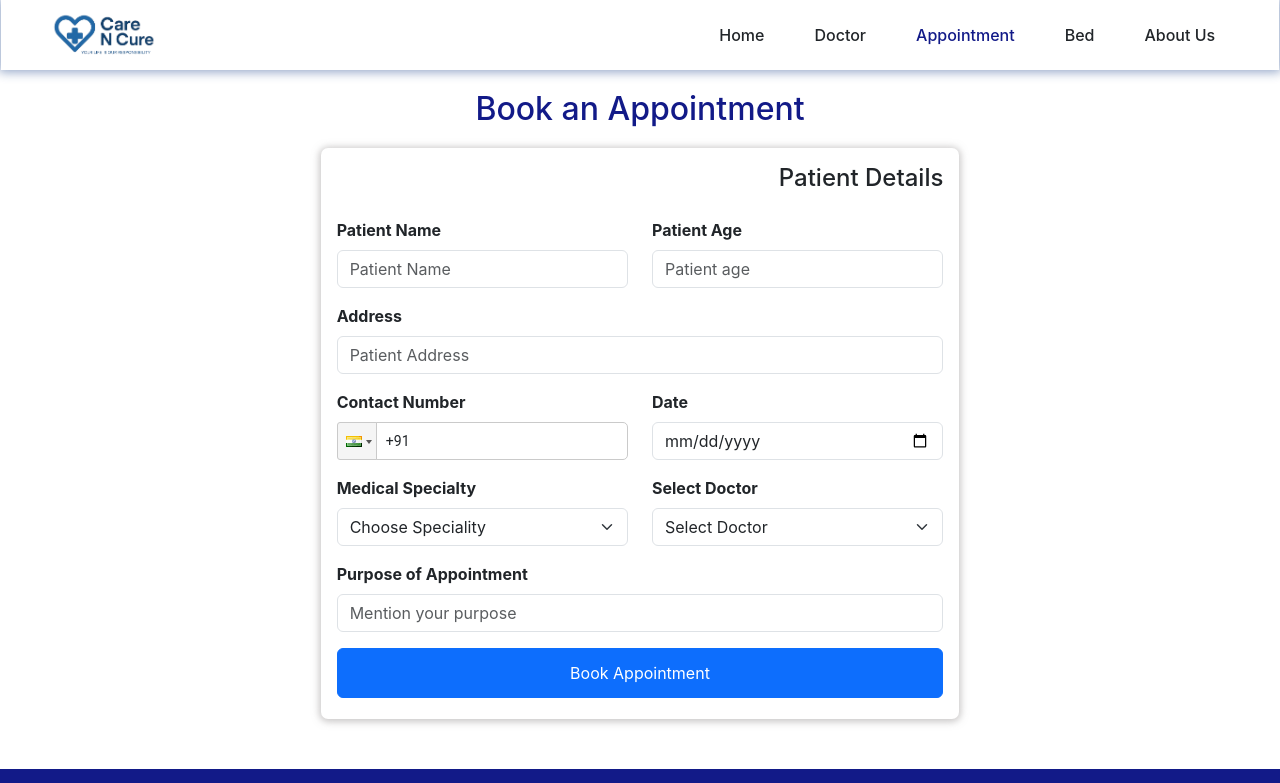
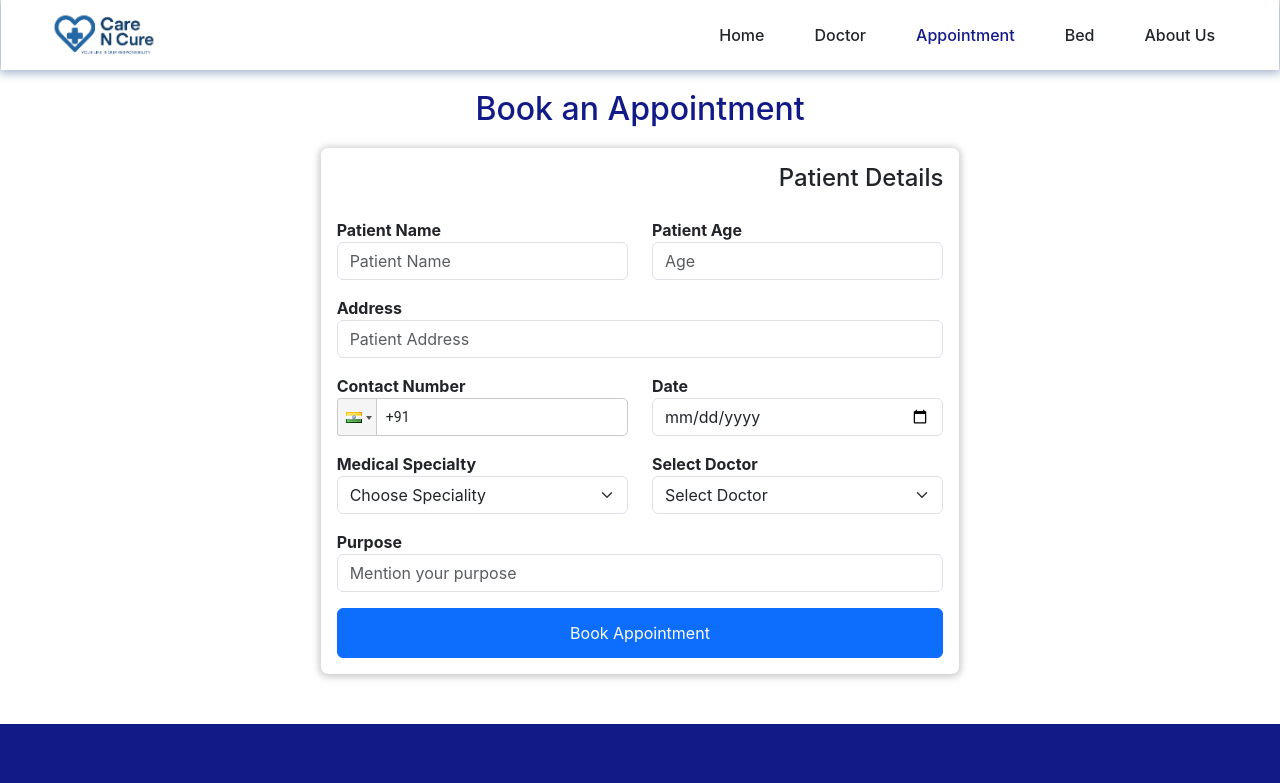
Before and after one commit to HaldarSayan18/careNcure, a React (Create React App) app in the folder frontend/: page /appointment in a window 1280 px wide. Shown: the top 783 px of the page. Built offline with nearby package versions, Linux system fonts and the light colour scheme.

Commit message:
spelling check and form validation completed

```diff
--- a/frontend/package.json
+++ b/frontend/package.json
@@ -9,6 +9,7 @@
     "@testing-library/user-event": "^13.5.0",
     "axios": "^1.11.0",
     "bootstrap": "^5.3.7",
+    "formik": "^2.4.6",
     "react": "^19.1.1",
     "react-bootstrap": "^2.10.10",
     "react-dom": "^19.1.1",
@@ -17,7 +18,8 @@
     "react-router-dom": "^7.7.1",
     "react-scripts": "5.0.1",
     "react-toastify": "^11.0.5",
-    "web-vitals": "^2.1.4"
+    "web-vitals": "^2.1.4",
+    "yup": "^1.7.0"
   },
   "scripts": {
     "start": "react-scripts start",
--- a/frontend/src/pages/Appointment.jsx
+++ b/frontend/src/pages/Appointment.jsx
@@ -1,101 +1,135 @@
 import React, { useState } from 'react'
+import { Formik, Form, Field, ErrorMessage } from 'formik';
 import Button from 'react-bootstrap/Button';
 import Col from 'react-bootstrap/Col';
-import Form from 'react-bootstrap/Form';
 import Row from 'react-bootstrap/Row';
 import PhoneInput from 'react-phone-input-2'
 import 'react-phone-input-2/lib/style.css';
 import { toast, ToastContainer } from 'react-toastify';
+import { appointmentFormValidation } from '../validation/FormValidation';
 
 const Appointment = () => {
     const [phone, setPhone] = useState('');
-    const handleAppointmentSubmit = () => {
+    const handleAppointmentSubmit = (values, { resetForm }) => {
+        values.contact_number = phone;
+        console.log("Form Submitted:", values);
         toast.success("Booked!");
+        resetForm();
     };
     return (
         <div className='appointment-container'>
             <ToastContainer />
             <h2>Book an Appointment</h2>
-            <Form className='appointment-form' method='' action=''>
+            {/* appointment form with validation */}
+            <Formik
+                initialValues={{
+                    patient_name: "",
+                    patient_age: "",
+                    address: "",
+                    contact_number: "",
+                    date: "",
+                    medical_speciality: "",
+                    select_doc: "",
+                    purpose: "",
+                }}
+                validationSchema={appointmentFormValidation}
+                onSubmit={handleAppointmentSubmit}
+            >
+                {({ errors, touched, setFieldValue }) => (
+                    <Form className='appointment-form'>
                         <h4>Patient Details</h4>
+
                         <Row className="mb-3">
-                    <Form.Group as={Col} controlId="formGridName">
-                        <Form.Label><strong>Patient Name</strong></Form.Label>
-                        <Form.Control type="text" placeholder="Patient Name" />
-                    </Form.Group>
+                            <Col>
+                                <label><strong>Patient Name</strong></label>
+                                <Field name="patient_name" className="form-control" placeholder="Patient Name" />
+                                <ErrorMessage name="patient_name" component="div" className="text-danger" />
+                            </Col>
 
-                    <Form.Group as={Col} controlId="formGridAge">
-                        <Form.Label><strong>Patient Age</strong></Form.Label>
-                        <Form.Control type="number" min={0} max={99} placeholder="Patient age" onInput={(e) => {
-                            // Restrict more than 2 digits
+                            <Col>
+                                <label><strong>Patient Age</strong></label>
+                                <Field
+                                    name="patient_age"
+                                    type="number"
+                                    className="form-control"
+                                    placeholder="Age"
+                                    onInput={(e) => {
                                         if (e.target.value.length > 2) {
                                             e.target.value = e.target.value.slice(0, 2);
                                         }
-                        }} />
-                    </Form.Group>
+                                    }}
+                                />
+                                <ErrorMessage name="patient_age" component="div" className="text-danger" />
+                            </Col>
                         </Row>
 
-
-                <Form.Group className='mb-3' controlId="formGridPurpose">
-                    <Form.Label><strong>Address</strong></Form.Label>
-                    <Form.Control type='text' placeholder="Patient Address" />
-                </Form.Group>
+                        <div className="mb-3">
+                            <label><strong>Address</strong></label>
+                            <Field name="address" className="form-control" placeholder="Patient Address" />
+                            <ErrorMessage name="address" component="div" className="text-danger" />
+                        </div>
 
                         <Row className="mb-3">
-                    <Form.Group as={Col} controlId="formGridContact">
-                        <Form.Label><strong>Contact Number</strong></Form.Label>
+                            <Col>
+                                <label><strong>Contact Number</strong></label>
                                 <PhoneInput
                                     country={'in'}
                                     onlyCountries={['in']}
                                     value={phone}
-                            onChange={setPhone}
+                                    onChange={(value) => {
+                                        setPhone(value);
+                                        setFieldValue("contact_number", value); // <-- updates Formik
+                                    }}
                                     inputProps={{
-                                name: 'phone',
                                         required: true,
                                         className: 'form-control'
                                     }}
-                            placeholder='+91-xxxxxxxxx'
                                     containerClass='react-tel-input w-100'
-                            inputClass='form-control'
                                 />
-                    </Form.Group>
+                                <ErrorMessage name="contact_number" component="div" className="text-danger" />
+                            </Col>
 
-                    <Form.Group as={Col} controlId="formGridDate">
-                        <Form.Label><strong>Date</strong></Form.Label>
-                        <Form.Control type='date' />
-                    </Form.Group>
+                            <Col>
+                                <label><strong>Date</strong></label>
+                                <Field type="date" name="date" className="form-control" />
+                                <ErrorMessage name="date" component="div" className="text-danger" />
+                            </Col>
                         </Row>
 
+                        <Row className="mb-3">
+                            <Col>
+                                <label><strong>Medical Specialty</strong></label>
+                                <Field as="select" name="medical_speciality" className="form-select">
+                                    <option value="">Choose Speciality</option>
+                                    <option value="Orthopedic">Orthopedic</option>
+                                    <option value="Neurologists">Neurologists</option>
+                                    <option value="Cardiologists">Cardiologists</option>
+                                </Field>
+                                <ErrorMessage name="medical_speciality" component="div" className="text-danger" />
+                            </Col>
 
-                <Row className="mb-3">
-                    <Form.Group as={Col} controlId="formGridMedSpl">
-                        <Form.Label><strong>Medical Specialty</strong></Form.Label>
-                        <Form.Select defaultValue="Choose Speciality">
-                            <option>Choose Speciality</option>
-                            <option>Orthopedic</option>
-                            <option>Neurologists</option>
-                            <option>Cardiologists</option>
-                        </Form.Select>
-                    </Form.Group>
-
-                    <Form.Group as={Col} controlId="formGridSelectDoctor">
-                        <Form.Label><strong>Select Doctor</strong></Form.Label>
-                        <Form.Select defaultValue="Select Doctor">
-                            <option>Select Doctor</option>
-                            <option>Dr. Bose</option>
-                        </Form.Select>
-                    </Form.Group>
+                            <Col>
+                                <label><strong>Select Doctor</strong></label>
+                                <Field as="select" name="select_doc" className="form-select">
+                                    <option value="">Select Doctor</option>
+                                    <option value="Dr. Bose">Dr. Bose</option>
+                                </Field>
+                                <ErrorMessage name="select_doc" component="div" className="text-danger" />
+                            </Col>
                         </Row>
 
-                <Form.Group className="mb-3" controlId="formGridPurpose">
-                    <Form.Label><strong>Purpose of Appointment</strong></Form.Label>
-                    <Form.Control type='text' placeholder="Mention your purpose" />
-                </Form.Group>
+                        <div className="mb-3">
+                            <label><strong>Purpose</strong></label>
+                            <Field name="purpose" className="form-control" placeholder="Mention your purpose" />
+                            <ErrorMessage name="purpose" component="div" className="text-danger" />
+                        </div>
 
-                <Button variant="primary" type="button" onClick={handleAppointmentSubmit} style={{ width: "100%", height: "50px", marginBottom: "5px" }}>
+                        <Button variant="primary" type="submit" style={{ width: "100%", height: "50px" }}>
                             Book Appointment
                         </Button>
                     </Form>
+                )}
+            </Formik>
         </div>
     )
 }
--- a/frontend/src/pages/Home.jsx
+++ b/frontend/src/pages/Home.jsx
@@ -21,7 +21,7 @@ const Home = () => {
             <div className='home-section1'>
                 <img src={doctor1} alt='doctor1' />
                 <div className='home-section1-section'>
-                    <p>Your Life Is<br />Our Respinsibility</p>
+                    <p>Your Life Is<br />Our Responsibility</p>
                     <div className='home-btn-section'>
                         <Link to="/appointment" style={{ textDecoration: "none", color: "inherit" }}>
                             <Button type='button' variant='primary'>Book Appointment</Button>
--- /dev/null
+++ b/frontend/src/validation/FormValidation.jsx
@@ -0,0 +1,20 @@
+import * as Yup from 'yup';
+
+export const appointmentFormValidation = Yup.object().shape({
+    patient_name: Yup.string()
+        .min(2, 'Too Short!')
+        .max(50, 'Too Long!')
+        .required('Patient name is required'),
+    patient_age: Yup.number()
+        .min(1, 'Invalid age')
+        .max(99, 'Invalid age')
+        .required('Age is required'),
+    address: Yup.string().required('Address is required'),
+    contact_number: Yup.string()
+        .matches(/^[0-9]{12}$/, 'Contact number must be 10 digits')
+        .required('Contact number is required'),
+    date: Yup.date().required('Date is required'),
+    medical_speciality: Yup.string().required('Speciality is required'),
+    select_doc: Yup.string().required('Doctor selection is required'),
+    purpose: Yup.string().required('Purpose is required'),
+});
```
Also changed, not shown: 2 other files (tests, documents, lock files or other folders). Lines whose indentation alone changed are shown as unchanged.
